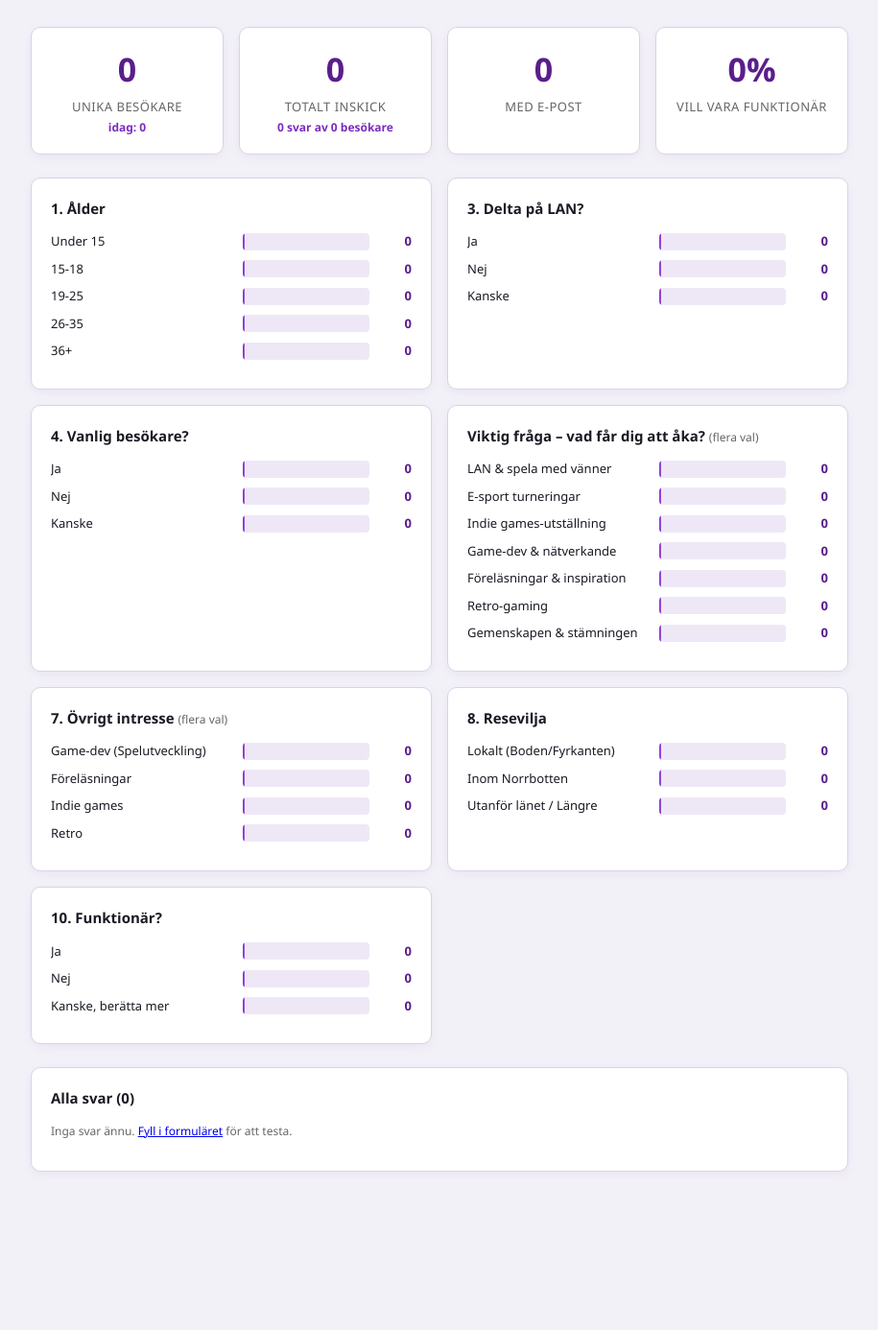
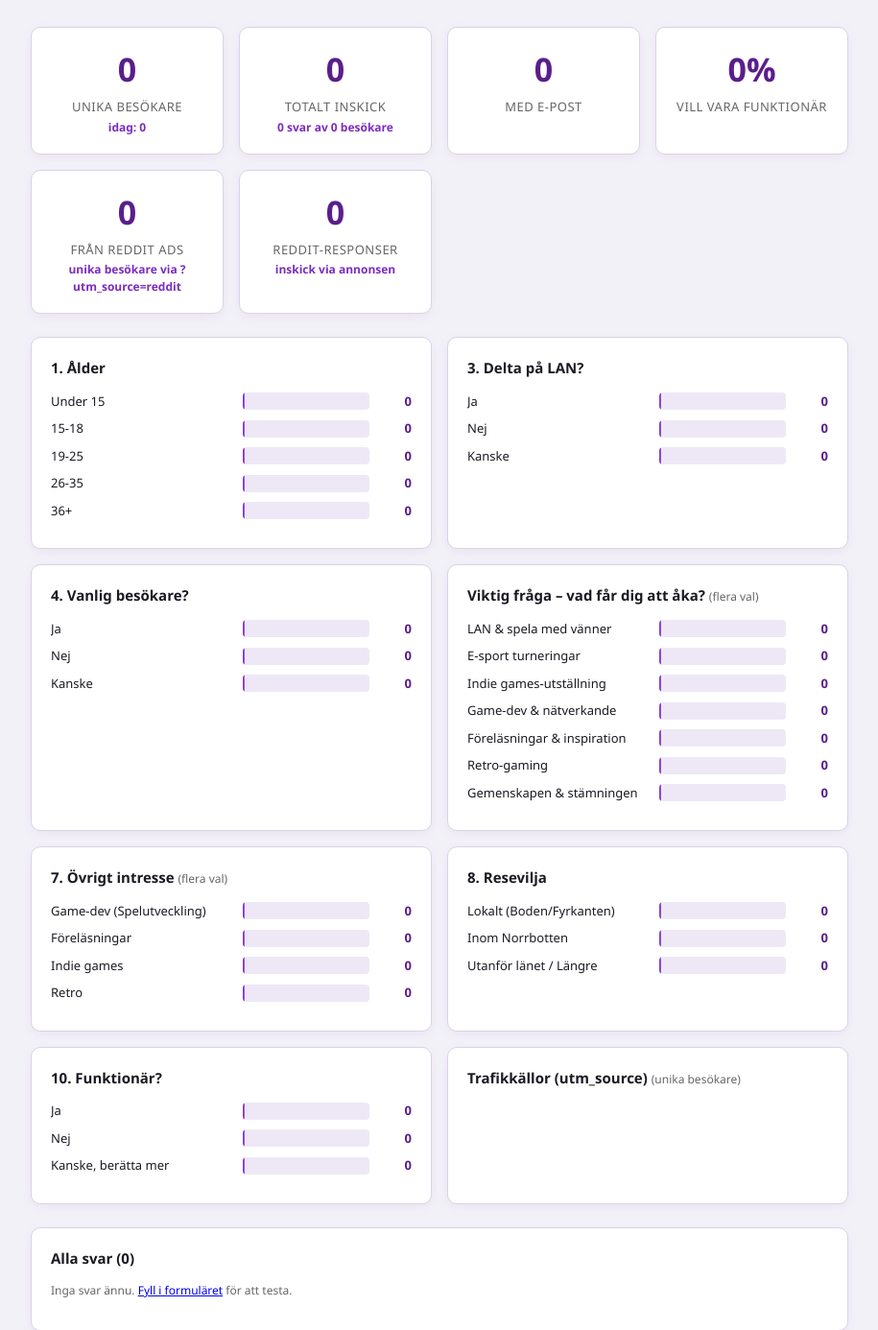
Before and after one commit to CF-Digital-AB/bgf-site, a Flask app: page /admin in a window 1280 px wide. Shown: the part 156-1542 px from the top of the page at 96% size, without its empty margins (182-1097 px from the left). Before the commit the page ends 1377 px from the top, so only its background shows below. Run offline with Flask 3, Linux system fonts and the light colour scheme; data that the repository does not hold is empty.

Commit message:
Track UTM ad-attribution (e.g. Reddit) and show it on the admin dashboard
- app.py: capture ?utm_source=… on visitor tracking and form submissions;
  add utm_source column via in-place migration for existing DBs; compute
  reddit_visitors / reddit_responses / utm_source breakdown for /admin
- index.html: hidden utm_source form field populated from the URL
- templates/admin.html: 'Från Reddit Ads' + 'Reddit-responser' KPIs and a
  'Trafikkällor (utm_source)' breakdown block
- README updated

```diff
--- a/app.py
+++ b/app.py
@@ -103,22 +103,32 @@ CREATE TABLE IF NOT EXISTS responses (
     travel_distance   TEXT,
     lan_price         TEXT,
     volunteer         TEXT,
-    email             TEXT
+    email             TEXT,
+    utm_source        TEXT
 );
 
 CREATE TABLE IF NOT EXISTS visitors (
     visitor_id  TEXT PRIMARY KEY,
     first_seen  TEXT NOT NULL,
-    last_seen   TEXT NOT NULL
+    last_seen   TEXT NOT NULL,
+    utm_source  TEXT
 );
 """
 
 
 def init_db() -> None:
-    """Create the tables if they do not exist yet."""
+    """Create the tables if they do not exist yet, and migrate old ones."""
     conn = sqlite3.connect(DB_PATH)
     try:
         conn.executescript(SCHEMA)
+        # Migrations for databases created before utm_source tracking: add the
+        # missing column in place so existing rows are preserved.
+        visitor_cols = {row[1] for row in conn.execute("PRAGMA table_info(visitors)")}
+        if "utm_source" not in visitor_cols:
+            conn.execute("ALTER TABLE visitors ADD COLUMN utm_source TEXT")
+        response_cols = {row[1] for row in conn.execute("PRAGMA table_info(responses)")}
+        if "utm_source" not in response_cols:
+            conn.execute("ALTER TABLE responses ADD COLUMN utm_source TEXT")
         conn.commit()
     finally:
         conn.close()
@@ -136,24 +146,35 @@ def _track_visitor():
     """Count unique visitors to the survey page via an anonymous cookie.
 
     A random UUID is stored client-side (HttpOnly) and in SQLite; nothing
-    personal is collected, consistent with the form's privacy note.
+    personal is collected, consistent with the form's privacy note. The
+    ``utm_source`` query parameter (e.g. ``?utm_source=reddit``) is recorded
+    for ad-attribution stats.
     """
     if request.path != "/":
         return
     now = datetime.now(timezone.utc).strftime("%Y-%m-%d %H:%M:%S")
     visitor_id = request.cookies.get(VISITOR_COOKIE)
+    utm_source = (request.args.get("utm_source") or "").strip() or None
     db = get_db()
     if not visitor_id:
         visitor_id = uuid.uuid4().hex
         db.execute(
-            "INSERT INTO visitors (visitor_id, first_seen, last_seen) VALUES (?, ?, ?)",
-            (visitor_id, now, now),
+            "INSERT INTO visitors (visitor_id, first_seen, last_seen, utm_source) "
+            "VALUES (?, ?, ?, ?)",
+            (visitor_id, now, now, utm_source),
         )
     else:
         db.execute(
             "UPDATE visitors SET last_seen = ? WHERE visitor_id = ?",
             (now, visitor_id),
         )
+        if utm_source:
+            # First-touch attribution: remember the source only if we have none yet.
+            db.execute(
+                "UPDATE visitors SET utm_source = ? "
+                "WHERE visitor_id = ? AND (utm_source IS NULL OR utm_source = '')",
+                (utm_source, visitor_id),
+            )
     g.visitor_cookie = visitor_id
     db.commit()
 
@@ -287,6 +308,7 @@ def submit():
         "lan_price": _clean(request.form.get("price")),
         "volunteer": _map(request.form.get("volunteer"), VOLUNTEER_MAP),
         "email": _clean(request.form.get("email")),
+        "utm_source": _clean(request.form.get("utm_source")),
     }
 
     columns = ", ".join(row.keys())
@@ -360,6 +382,23 @@ def admin():
         "SELECT COUNT(*) AS c FROM visitors WHERE date(first_seen) = date('now')"
     ).fetchone()["c"]
 
+    # Ad-attribution stats (utm_source query param, e.g. ?utm_source=reddit)
+    reddit_visitors = db.execute(
+        "SELECT COUNT(*) AS c FROM visitors WHERE utm_source = 'reddit'"
+    ).fetchone()["c"]
+    reddit_responses = db.execute(
+        "SELECT COUNT(*) AS c FROM responses WHERE utm_source = 'reddit'"
+    ).fetchone()["c"]
+    utm_breakdown = {"counts": {}, "total": 0}
+    for row in db.execute(
+        "SELECT utm_source AS src, COUNT(*) AS c FROM visitors "
+        "WHERE utm_source IS NOT NULL AND utm_source != '' "
+        "GROUP BY utm_source ORDER BY c DESC"
+    ).fetchall():
+        label = row["src"] or "Övrigt"
+        utm_breakdown["counts"][label] = row["c"]
+        utm_breakdown["total"] += row["c"]
+
     responses = db.execute(
         "SELECT * FROM responses ORDER BY id DESC"
     ).fetchall()
@@ -371,6 +410,9 @@ def admin():
         with_email=with_email,
         unique_visitors=unique_visitors,
         visitors_today=visitors_today,
+        reddit_visitors=reddit_visitors,
+        reddit_responses=reddit_responses,
+        utm_breakdown=utm_breakdown,
         responses=responses,
         age_groups=AGE_GROUPS,
         motivation_options=MOTIVATION_OPTIONS,
--- a/templates/admin.html
+++ b/templates/admin.html
@@ -47,6 +47,16 @@
             <div class="kpi-num">{% if total %}{{ (stats.volunteer.counts['Ja']|float / total * 100)|round(0) }}{% else %}0{% endif %}%</div>
             <div class="kpi-label">Vill vara funktionär</div>
         </div>
+        <div class="kpi">
+            <div class="kpi-num">{{ reddit_visitors }}</div>
+            <div class="kpi-label">Från Reddit Ads</div>
+            <div class="kpi-sub">unika besökare via ?utm_source=reddit</div>
+        </div>
+        <div class="kpi">
+            <div class="kpi-num">{{ reddit_responses }}</div>
+            <div class="kpi-label">Reddit-responser</div>
+            <div class="kpi-sub">inskick via annonsen</div>
+        </div>
     </div>
 
     {% macro bar_block(title, stat, note='') %}
@@ -72,6 +82,7 @@
         {{ bar_block('7. Övrigt intresse', stats.interests, 'flera val') }}
         {{ bar_block('8. Resevilja', stats.travel_distance) }}
         {{ bar_block('10. Funktionär?', stats.volunteer) }}
+        {{ bar_block('Trafikkällor (utm_source)', utm_breakdown, 'unika besökare') }}
     </div>
 
     <section class="card">
```
Also changed, not shown: index.html (+10 -0 lines), README.md.
